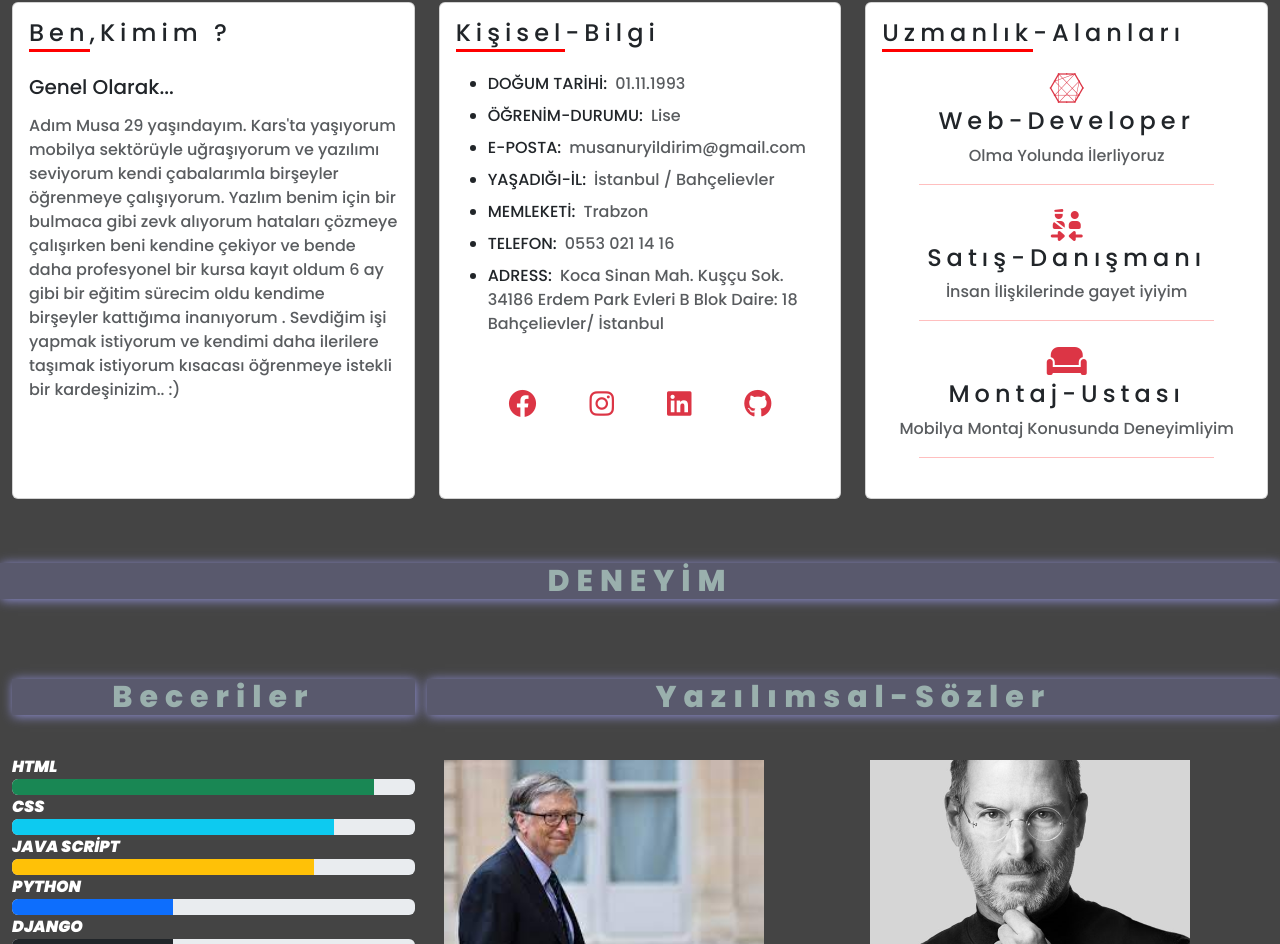
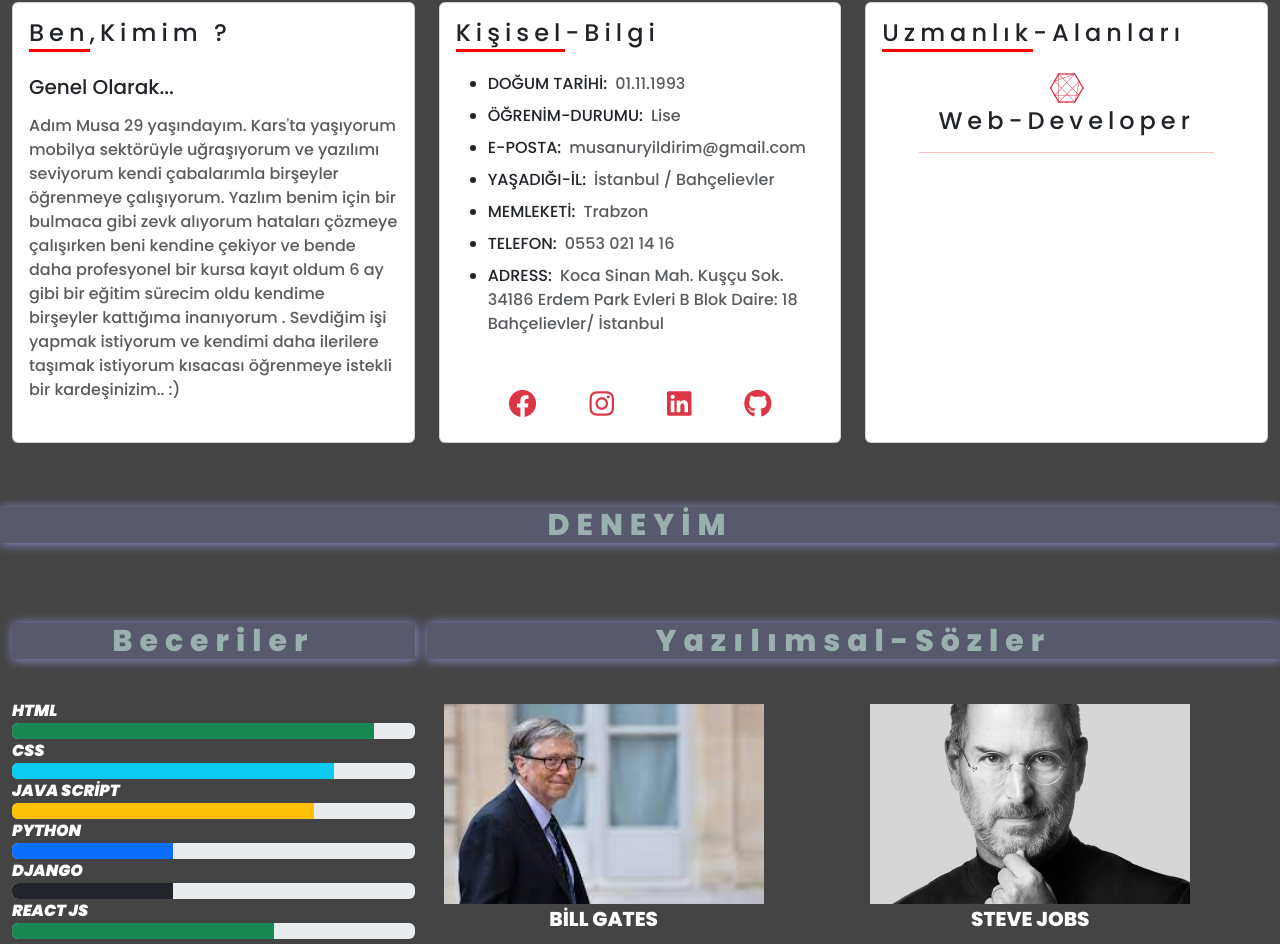
Before and after one commit to MUSA3661/React-Portfolyo, a React (Create React App) app: page / in a window 1280 px wide. Shown: the part 1110-2054 px from the top of the page. Built offline with nearby package versions, Linux system fonts and the light colour scheme.

Commit message:
Update Section1.js

```diff
--- a/src/components/Section1.js
+++ b/src/components/Section1.js
@@ -82,21 +82,10 @@ export default function Section1() {
                 <div class="mb-4 text-center">
                   <i class="fa-brands fa-connectdevelop fs-2 text-danger"></i>
                   <h4>Web-Developer</h4>
-                  <p class="text-muted">Olma Yolunda İlerliyoruz</p>
+                  <p class="text-muted"></p>
                   <hr style={{color:"red",width:"80%"}} class="m-auto "/>
                 </div>
-                <div class="mb-4 text-center">
-                  <i class="fa-solid fa-person-military-to-person fs-2 text-danger"></i>
-                  <h4>Satış-Danışmanı</h4>
-                  <p class="text-muted">İnsan İlişkilerinde gayet iyiyim</p>
-                  <hr style={{color:"red",width:"80%"}} class="m-auto "/>
-                </div>
-                <div id="deneyim" class="mb-4 text-center">
-                  <i class="fa-solid fa-couch fs-2 text-danger"></i>
-                  <h4>Montaj-Ustası</h4>
-                  <p class="text-muted">Mobilya Montaj Konusunda Deneyimliyim</p>
-                  <hr style={{color:"red",width:"80%"}}class="m-auto "/>
-                </div>
+
               </div>
             </div>
           </div>
```
